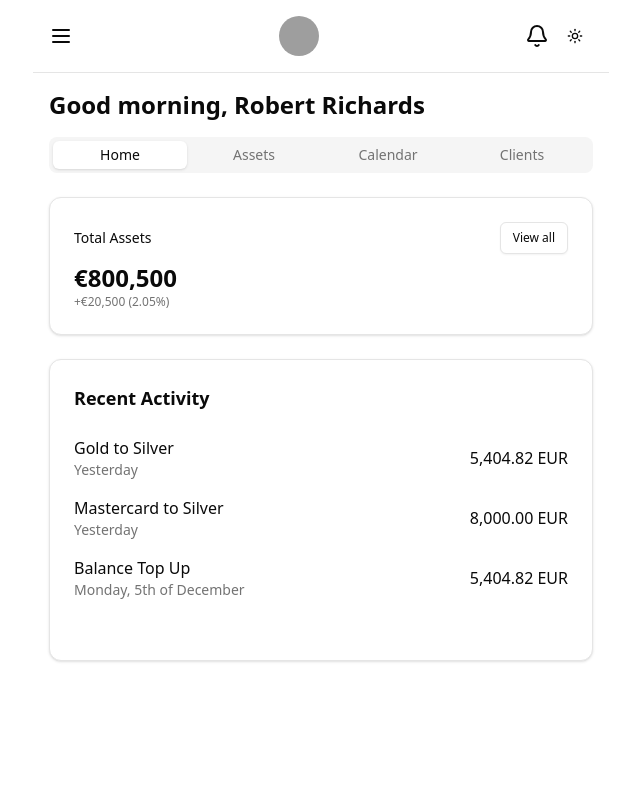
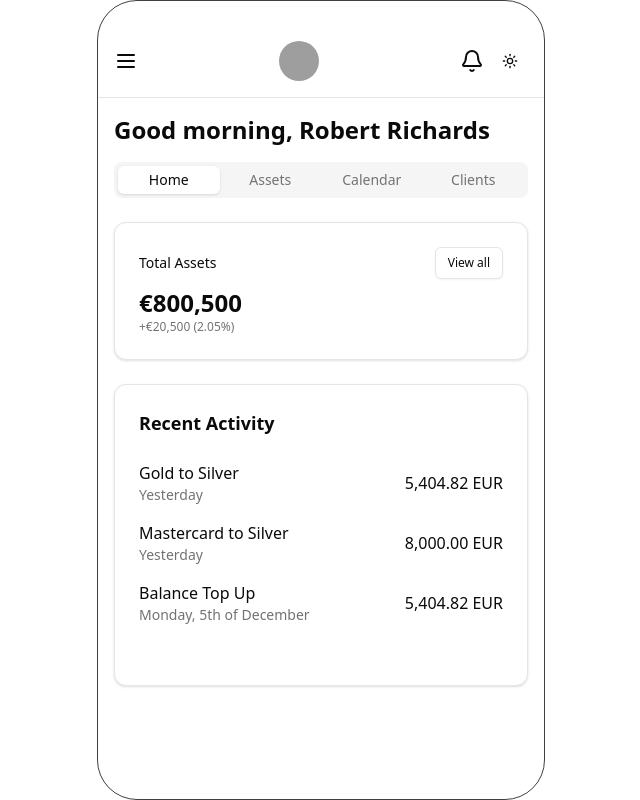
Before and after one commit to ItzFalco07/28pages, a Next.js app: page /6_goodday_jacob_jones in a window 1280 px wide. Shown: the whole page, without its empty margins (319-959 px from the left). Built offline with nearby package versions, Linux system fonts and the light colour scheme; grey boxes are pictures that could not be loaded.

Commit message:
lil updates

```diff
--- a/src/app/5_goodmorning_jennifer/page.tsx
+++ b/src/app/5_goodmorning_jennifer/page.tsx
@@ -57,7 +57,7 @@ export default function Home() {
 
   return (
     <div className="min-h-screen bg-background p-4 transition-colors">
-      <div className="mx-auto max-w-2xl space-y-8">
+      <div className="mx-auto max-w-xl space-y-8">
         <header className="flex items-center justify-between">
           <div className="flex items-center gap-4">
             <Avatar className="h-16 w-16 rounded-full ring-2 ring-primary ring-offset-2">
--- a/src/app/6_goodday_jacob_jones/page.tsx
+++ b/src/app/6_goodday_jacob_jones/page.tsx
@@ -51,7 +51,7 @@ export default function FinancialApp() {
   ]
 
   return (
-    <div className="min-h-screen max-w-xl mx-auto bg-background text-foreground">
+    <div className="min-h-screen max-w-md border border-neutral-700 rounded-[40px] py-6 mx-auto bg-background text-foreground">
       <header className="flex justify-between items-center p-4 border-b">
         <Menu className="w-6 h-6" />
         <Avatar>
```
